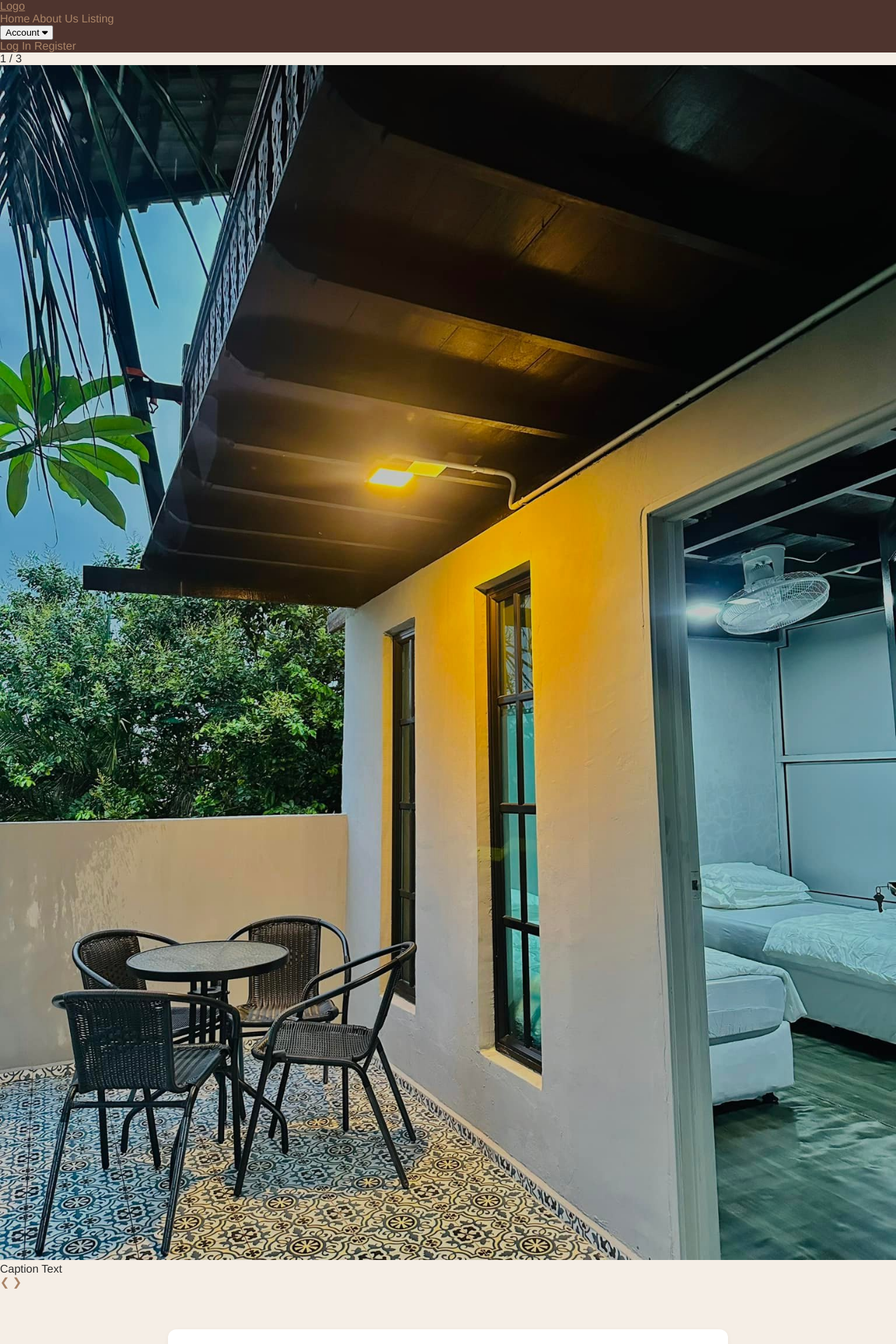
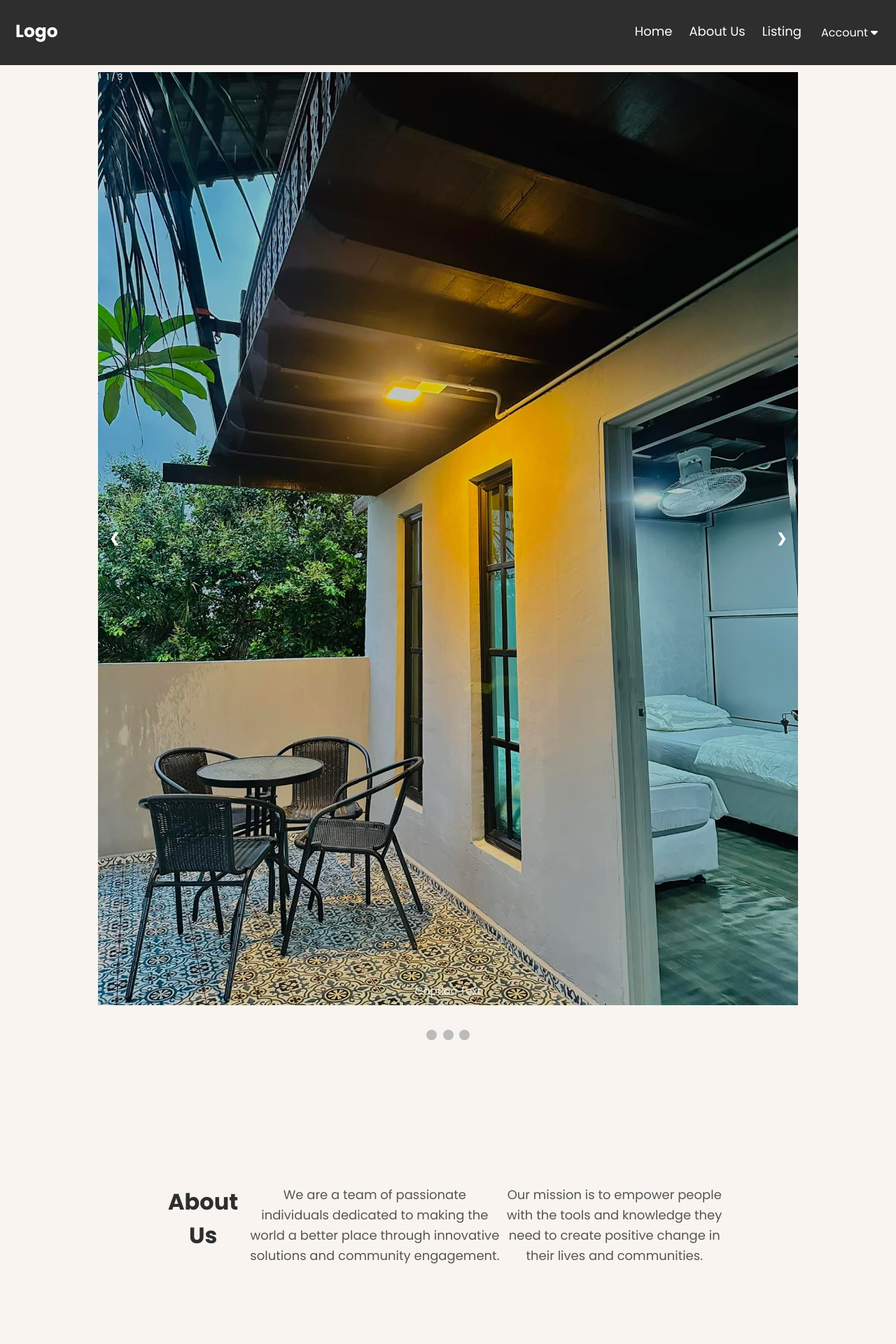
Before and after one commit to KencanaP/homestay, a PHP site: page / in a window 1280 px wide. Shown: the top 1920 px of the page at 70% size. Run offline with PHP 8.4, Linux system fonts and the light colour scheme; some libraries are stand-ins or nearby versions.

Commit message:
Update style.css

```diff
--- a/homestay/css/style.css
+++ b/homestay/css/style.css
@@ -1,70 +1,357 @@
-body {
-  background-color: #f5eee6; /* brown-ish white */
-  color: #2d2d2d;
-  font-family: 'Helvetica Neue', Arial, sans-serif;
-  margin: 0;
-  padding: 0;
-  min-height: 100vh;
+@import url('https://fonts.googleapis.com/css2?family=Poppins:wght@300;400;500;600;700&display=swap');
+
+:root {
+  --primary-dark: #2E2E2E;
+  --accent-main: #D4B483;
+  --accent-soft: #A3B18A;
+  --background-light: #F9F4EF;
+  --hover-bg: #E8DBC6;
+  --dropdown-bg: #f9f9f9;
+  --dot-bg: #bbb;
+  --dot-active: #717171;
+  --top-btn-bg: #2E2E2E;
+  --top-btn-hover-bg: rgba(46, 46, 46, 0.8);
+  --white: #FFFFFF;
 }
 
 * {
   box-sizing: border-box;
+  margin: 0;
+  padding: 0;
+  font-family: 'Poppins', Arial, Helvetica, sans-serif;
+}
+
+html {
+  scroll-behavior: smooth;
+}
+
+/* Header */
+.header {
+  overflow: hidden;
+  background-color: var(--primary-dark);
+  padding: 20px 10px;
+}
+
+.header a {
+  float: left;
+  color: var(--white);
+  text-align: center;
+  padding: 12px;
+  text-decoration: none;
+  font-size: 18px;
+  line-height: 25px;
+  border-radius: 4px;
+}
+
+.header a.logo {
+  font-size: 25px;
+  font-weight: bold;
+}
+
+.header a:hover {
+  background-color: var(--hover-bg);
+  color: black;
+}
+
+.header-right {
+  float: right;
+}
+
+/* Dropdown */
+.dropdown {
+  float: right;
+}
+
+.dropdown .dropdown-btn {
+  font-size: 16px;
+  border: none;
+  outline: none;
+  color: var(--white);
+  padding: 14px 16px;
+  background-color: inherit;
+  font-family: inherit;
+  margin: 0;
+}
+
+.dropdown:hover .dropdown-btn {
+  background-color: var(--accent-main);
+}
+
+.dropdown-content {
+  display: none;
+  position: absolute;
+  background-color: var(--dropdown-bg);
+  min-width: 160px;
+  box-shadow: 0px 8px 16px rgba(0, 0, 0, 0.2);
+  z-index: 1;
+}
+
+.dropdown-content a {
+  float: none;
+  color: black;
+  padding: 12px 16px;
+  text-decoration: none;
+  display: block;
+  text-align: left;
+}
+
+.dropdown-content a:hover {
+  background-color: var(--hover-bg);
+}
+
+.dropdown:hover .dropdown-content {
+  display: block;
+}
+
+/* Scroll to Top Button */
+#topBtn {
+  position: fixed;
+  bottom: 20px;
+  right: 30px;
+  z-index: 99;
+  font-size: 18px;
+  border: none;
+  outline: none;
+  background-color: var(--top-btn-bg);
+  color: white;
+  cursor: pointer;
+  padding: 15px;
+  border-radius: 4px;
+  transition: opacity 0.3s ease;
+  opacity: 0;
+  display: none;
+}
+
+#topBtn.show {
+  display: block;
+  opacity: 1;
+}
+
+#topBtn:hover {
+  background-color: var(--top-btn-hover-bg);
+  color: white;
+}
+
+/* Responsive Header */
+@media screen and (max-width: 500px) {
+  .header a {
+    float: none;
+    display: block;
+    text-align: left;
+  }
+  .header-right {
+    float: none;
+  }
+}
+
+/* Slideshow */
+.slideshow-container {
+  max-width: 1000px;
+  position: relative;
+  margin: auto;
+  padding-top: 10px;
+}
+
+.mySlides {
+  display: none;
+}
+
+.prev, .next {
+  cursor: pointer;
+  position: absolute;
+  top: 50%;
+  padding: 16px;
+  color: var(--white);
+  font-weight: bold;
+  font-size: 18px;
+  transition: 0.6s ease;
+  border-radius: 0 3px 3px 0;
+  user-select: none;
+  transform: translateY(-50%);
+}
+
+.next {
+  right: 0;
+  border-radius: 3px 0 0 3px;
+}
+
+.prev:hover, .next:hover {
+  background-color: rgba(0, 0, 0, 0.8);
+}
+
+.text {
+  color: #f2f2f2;
+  font-size: 15px;
+  padding: 8px 12px;
+  position: absolute;
+  bottom: 8px;
+  width: 100%;
+  text-align: center;
+}
+
+.numbertext {
+  color: #f2f2f2;
+  font-size: 12px;
+  padding: 8px 12px;
+  position: absolute;
+  top: 0;
+}
+
+.dot {
+  cursor: pointer;
+  height: 15px;
+  width: 15px;
+  margin: 0 2px;
+  background-color: var(--dot-bg);
+  border-radius: 50%;
+  display: inline-block;
+  transition: background-color 0.6s ease;
+}
+
+.active, .dot:hover {
+  background-color: var(--dot-active);
+}
+
+.fade {
+  animation: fade 1.5s;
+}
+
+@keyframes fade {
+  from { opacity: 0.4 }
+  to { opacity: 1 }
+}
+
+/* About Section */
+.about .wrapper {
+  display: flex;
+  justify-content: center;
+  align-items: center;
+  padding: 60px 20px;
+  background-color: var(--background-light);
+}
+
+.about .container {
+  max-width: 800px;
+  text-align: center;
+}
+
+.about h2 {
+  font-size: 32px;
+  margin-bottom: 20px;
+  padding-right: 15px;
+  color: var(--primary-dark);
+}
+
+.about p {
+  font-size: 18px;
+  color: #555;
+  line-height: 1.6;
+  margin-bottom: 15px;
+}
+
+/* Card Section */
+body {
+  background-color: var(--background-light);
+}
+
+.wrapper {
+  width: 100%;
+  height: 100vh;
+  display: flex;
+  align-items: center;
+  justify-content: center;
 }
 
 .container {
-  max-width: 800px;
-  margin: 40px auto;
-  padding: 24px;
-  background: white;
-  border-radius: 12px;
-  box-shadow: 0 2px 8px rgba(0,0,0,0.04);
+  height: 400px;
+  display: flex;
+  flex-wrap: nowrap;
+  justify-content: start;
 }
 
-h1, h2, h3 {
-  font-weight: 400;
-  margin-bottom: 16px;
+.card {
+  width: 80px;
+  border-radius: 2rem;
+  background-size: cover;
+  cursor: pointer;
+  overflow: hidden;
+  margin: 0 10px;
+  display: flex;
+  align-items: flex-end;
+  transition: 0.6s cubic-bezier(.28, -0.03, 0, .99);
+  box-shadow: 0px 10px 30px -5px rgba(0, 0, 0, 0.8);
 }
 
-a {
-  color: #a98467; /* soft brown accent */
-  text-decoration: none;
+.card > .row {
+  color: white;
+  display: flex;
+  flex-wrap: nowrap;
 }
 
-a:hover {
-  text-decoration: underline;
+.card > .row > .icon {
+  background: var(--primary-dark);
+  color: white;
+  border-radius: 50%;
+  width: 50px;
+  display: flex;
+  justify-content: center;
+  align-items: center;
+  margin: 15px;
 }
 
-header, .bg-primary, footer {
-  background-color: #4e342e !important; /* dark brown */
+.card > .row > .description {
+  display: flex;
+  flex-direction: column;
+  justify-content: center;
+  overflow: hidden;
+  height: 80px;
+  width: 520px;
+  opacity: 0;
+  transform: translateY(30px);
+  transition-delay: 0.3s;
+  transition: all 0.3s ease;
 }
 
-footer {
-  color: #fff;
+.description h4 {
+  text-transform: uppercase;
 }
 
-.navbar {
-  max-width: 900px;                   /* Controls the width */
-  margin: 24px auto 0 auto;           /* Centers the navbar horizontally */
-  border-radius: 25px;                /* Rounded corners for island look */
-  box-shadow: 0 4px 20px rgba(0,0,0,0.10); /* Soft shadow for floating effect */
-  padding: 0.5rem 2rem;               /* Padding inside the navbar */
-  background-color: #4e342e !important; /* Dark brown, overrides Bootstrap */
-  left: 0;
-  right: 0;
+.description p {
+  color: #b0b0ba;
+  padding-top: 5px;
 }
 
-/* Responsive: Full width on small screens for usability */
-@media (max-width: 991px) {
-  .navbar {
-    max-width: 100%;
-    margin: 0;
-    border-radius: 0;
-    padding: 0.5rem 1rem;
-  }
+input {
+  display: none;
 }
-.swiper-slide img {
-  width: 100%;
-  height: 320px;
-  object-fit: cover;
-  display: block;
+
+input:checked + label {
+  width: 600px;
 }
+
+input:checked + label .description {
+  opacity: 1 !important;
+  transform: translateY(0) !important;
+}
+
+.card[for="c1"] {
+  background-image: url('x1.jpg');
+}
+.card[for="c2"] {
+  background-image: url('x2.jpg');
+}
+
+/* Footer Section */
+.footer {
+  background-color: var(--primary-dark);
+  color: white;
+  text-align: center;
+  padding: 20px 10px;
+  font-size: 16px;
+  margin-top: 50px;
+}
+
+.footer-content {
+  max-width: 1200px;
+  margin: 0 auto;
+}
```
